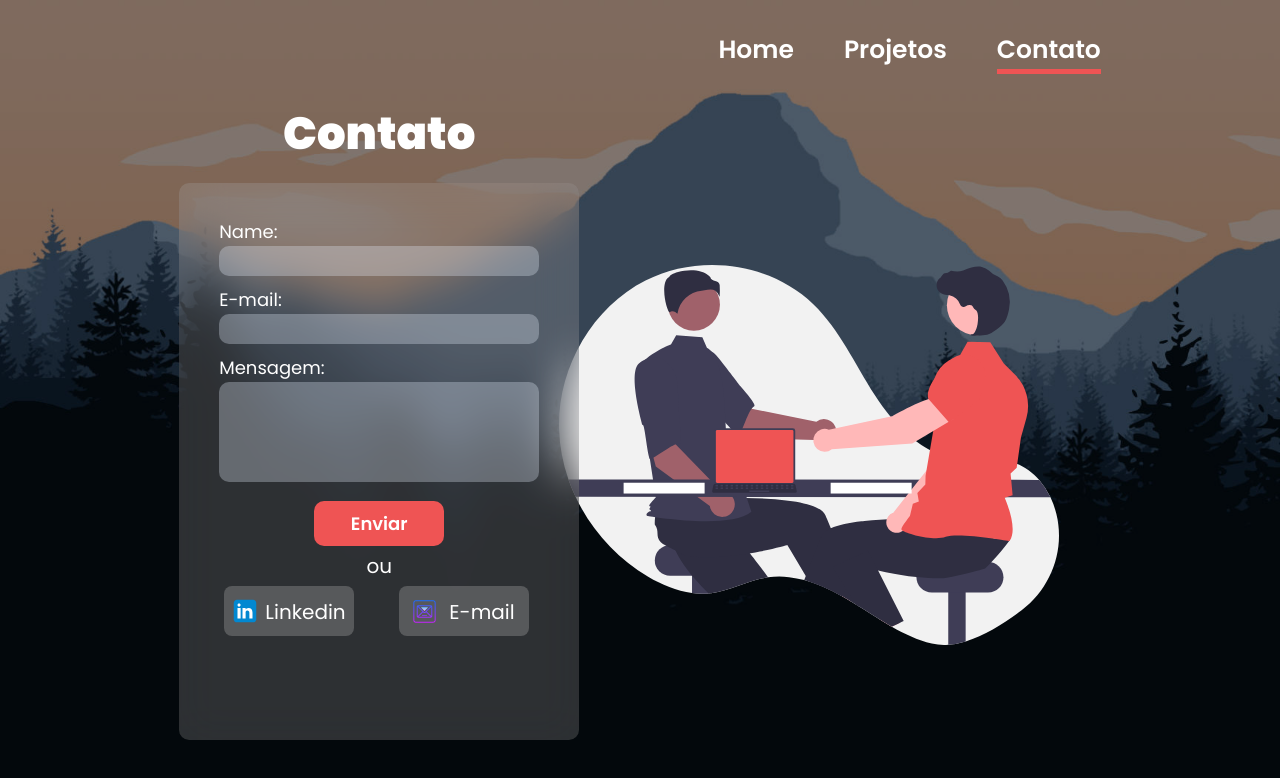
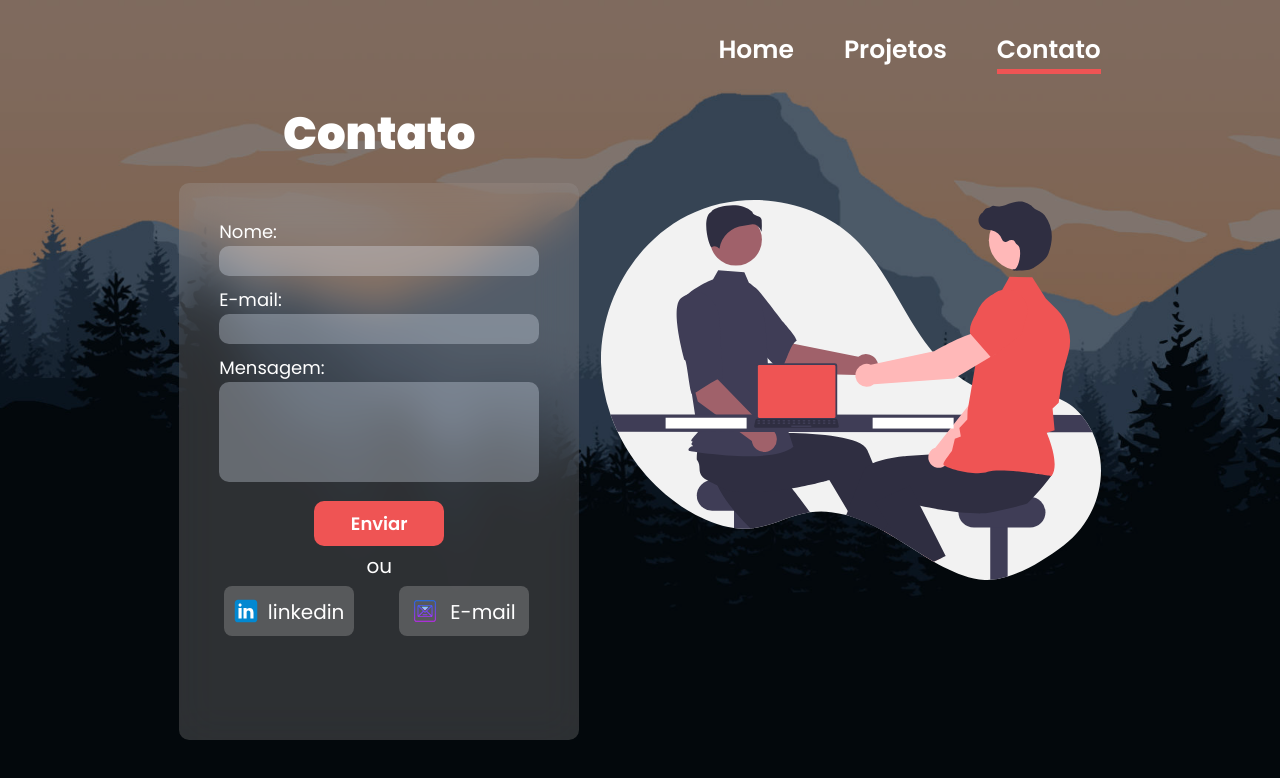
Before and after one commit to FOrDunn/Meu-portfolio, a React (Create React App) app: page /contato in a window 1280 px wide. Shown: the top 778 px of the page. Built offline with nearby package versions, Linux system fonts and the light colour scheme.

Commit message:
Pagina contato refatorada

```diff
--- /dev/null
+++ b/src/components/routes/contatos/buttonsDiv.jsx
@@ -0,0 +1,13 @@
+import linkedinIcon from '../../../assets/linkedinIcon.svg'
+import emailIcon from '../../../assets/emailIcon.svg'
+import Contactbutton from './contactButton';
+
+function Buttondiv() {
+    return (
+        <div className="contactButtonsDiv">
+            <Contactbutton content="linkedin" img={linkedinIcon}/>
+            <Contactbutton content="E-mail" img={emailIcon}/>
+        </div>
+    );
+}
+export default Buttondiv;
--- /dev/null
+++ b/src/components/routes/contatos/contactButton.jsx
@@ -0,0 +1,9 @@
+function Contactbutton(props) {
+    return (
+        <a className="contactButton">
+            <img src={props.img} className="linkedinIcon"/>
+            <p className="contentContact">{props.content}</p>
+        </a>
+    );
+}
+export default Contactbutton;
--- /dev/null
+++ b/src/components/routes/contatos/contactForm.jsx
@@ -0,0 +1,17 @@
+import Forminput from "./formInput";
+
+function Contactform() {
+    return (
+        <form className="emailForm">
+            <div className="inputWrapper">
+                <Forminput name="nome" type="text" content="Nome:"/>
+                <Forminput name="email" type="email" content="E-mail:"/>
+                <label><p className="inputLabels">Mensagem:</p>
+                <textarea name="mensagem" className="formInput formInputTextarea" required/>
+                </label>
+            </div>
+            <button type="submit" className="formButton">Enviar</button>
+        </form>
+    );
+}
+export default Contactform;
--- /dev/null
+++ b/src/components/routes/contatos/contactOptions.jsx
@@ -0,0 +1,11 @@
+import Buttondiv from "./buttonsDiv";
+
+function Contactoptions() {
+    return (
+        <div className="contactOptions">
+            <p className="midDiv">ou</p>
+            <Buttondiv/>
+        </div>
+    );
+}
+export default Contactoptions;
--- a/src/components/routes/contatos/contatoMain.jsx
+++ b/src/components/routes/contatos/contatoMain.jsx
@@ -1,40 +1,12 @@
-import Contatotitle from "./contatoTitle";
-import img from '../../../assets/contatoImage.svg'
-import linkedinIcon from '../../../assets/linkedinIcon.svg'
-import emailIcon from '../../../assets/emailIcon.svg'
+import Leftsectioncontato from "./leftSectionContato.jsx";
+import Rightsectioncontato from './rightSectionContato.jsx'
+
 
 function Contatomain() {
     return (
         <main className="contatoMain">
-            <div className="contatoLeftSection">
-                <Contatotitle />
-                <div className="rightWrapper">
-                    <form className="emailForm">
-                        <div className="inputWrapper">
-                            <label><p className="inputLabels">Name:</p>
-                            <input type="text" name="nome" className="formInput" required/>
-                            </label>
-                            <label><p className="inputLabels">E-mail:</p>
-                            <input type="email" name="assunto" className="formInput" required/>
-                            </label>
-                            <label><p className="inputLabels">Mensagem:</p>
-                            <textarea name="mensagem" className="formInput formInputTextarea" required/>
-                            </label>
-                        </div>
-                        <button type="submit" className="formButton">Enviar</button>
-                    </form>
-                    <div className="contactOptions">
-                        <p className="midDiv">ou</p>
-                        <div className="contactButtonsDiv">
-                            <a className="contactButton"><img src={linkedinIcon} className="linkedinIcon"/><p className="contentContact">Linkedin</p></a>
-                            <a className="contactButton"><img src={emailIcon} className="emailIcon"/><p className="contentContact">E-mail</p></a>
-                        </div>
-                    </div>
-                </div>
-            </div>
-            <div className="rightSection">
-                    <img src={img} className="contatoImage"/>
-            </div>
+            <Leftsectioncontato/>
+            <Rightsectioncontato />
         </main>
     );
 }
--- /dev/null
+++ b/src/components/routes/contatos/formInput.jsx
@@ -0,0 +1,8 @@
+function Forminput({content, ...props}) {
+    return (
+        <label><p className="inputLabels">{content}</p>
+            <input {...props} className="formInput" required/>
+        </label>
+    );
+}
+export default Forminput;
--- /dev/null
+++ b/src/components/routes/contatos/leftSectionContato.jsx
@@ -0,0 +1,17 @@
+import Contatotitle from "./contatoTitle";
+import Contactform from "./contactForm";
+import Contactoptions from "./contactOptions";
+
+function Leftsectioncontato() {
+    return (
+        <div className="contatoLeftSection">
+        <Contatotitle />
+        <div className="rightWrapper">
+            <Contactform/>
+            <Contactoptions/>
+        </div>
+    </div>
+    );
+}
+
+export default Leftsectioncontato;
--- /dev/null
+++ b/src/components/routes/contatos/rightSectionContato.jsx
@@ -0,0 +1,11 @@
+import img from '../../../assets/contatoImage.svg'
+
+function Rightsectioncontato() {
+    return (
+        <div className="rightSectionContato">
+            <img src={img} className="contatoImage"/>
+        </div>
+    );
+}
+
+export default Rightsectioncontato;
--- a/src/styles/styleContato.css
+++ b/src/styles/styleContato.css
@@ -1,6 +1,7 @@
 .contatoMain {
   display: flex;
   margin: auto;
+  justify-content: space-between;
   width: 90%;
 }
 
@@ -72,7 +73,6 @@
 
 
 .formInputTextarea {
-
     height: 100px;
   }
 
@@ -149,6 +149,6 @@
 }
 
 .contatoImage {
-  margin-top: 70px;
+  margin-top: 100px;
   width: 500px;
   }
```
